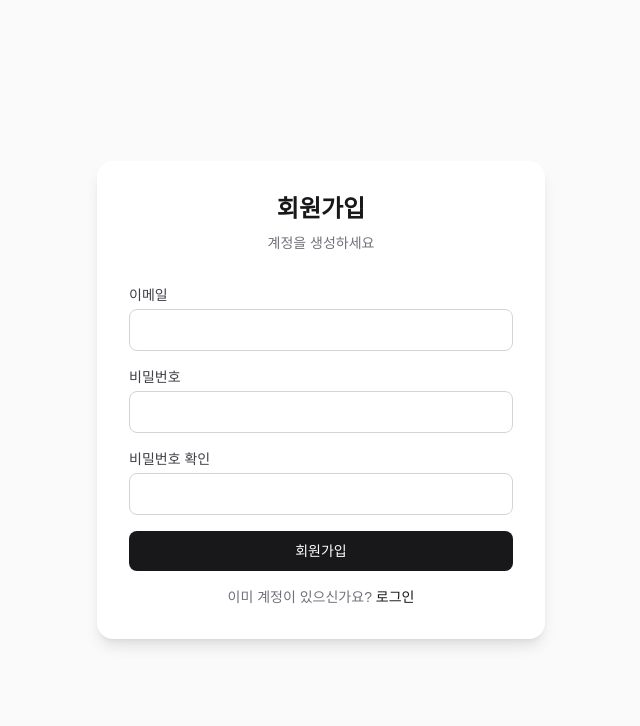
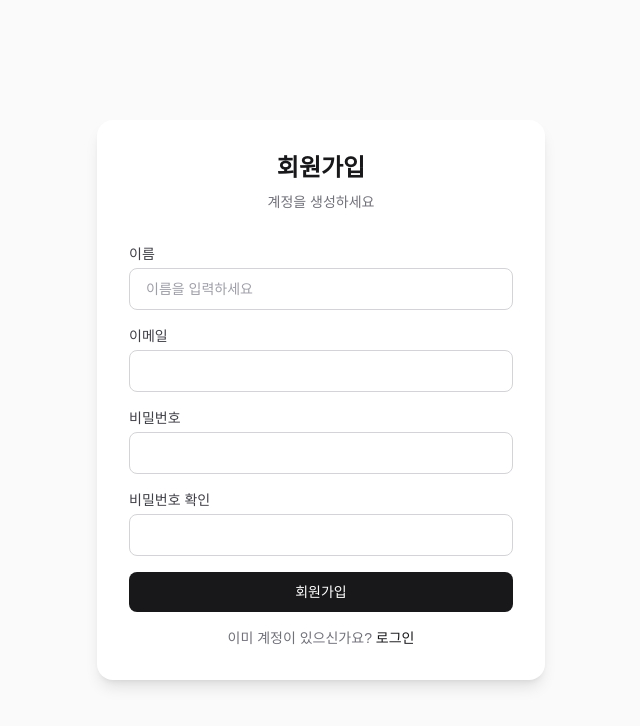
Before and after one commit to mijinny8695-art/luckyple, a Next.js app: page /signup in a window 1280 px wide. Shown: the top 726 px of the page, without its empty margins (319-959 px from the left). Built offline with nearby package versions, Linux system fonts and the light colour scheme; no server answers.

Commit message:
회원 이름 필드 추가: DB, 회원가입 폼, 회원관리 목록

```diff
--- a/app/(auth)/signup/actions.ts
+++ b/app/(auth)/signup/actions.ts
@@ -18,11 +18,24 @@ export async function signup(formData: FormData) {
   }
 
   const email = formData.get('email') as string
+  const name = (formData.get('name') as string)?.trim()
 
-  const { error } = await supabase.auth.signUp({ email, password })
+  if (!name) {
+    return { error: '이름을 입력해주세요.' }
+  }
+
+  const { data: signUpData, error } = await supabase.auth.signUp({ email, password })
 
   if (error) {
     return { error: '회원가입 중 오류가 발생했습니다. 다시 시도해주세요.' }
+  }
+
+  // profiles에 이름 저장
+  if (signUpData.user) {
+    await supabase
+      .from('profiles')
+      .update({ name })
+      .eq('id', signUpData.user.id)
   }
 
   // 회원가입 후 바로 로그인
--- a/app/(auth)/signup/signup-form.tsx
+++ b/app/(auth)/signup/signup-form.tsx
@@ -24,6 +24,19 @@ export function SignupForm() {
           {error}
         </div>
       )}
+      <div>
+        <label htmlFor="name" className="mb-1 block text-sm font-medium text-zinc-700">
+          이름
+        </label>
+        <input
+          id="name"
+          name="name"
+          type="text"
+          required
+          placeholder="이름을 입력하세요"
+          className="w-full rounded-lg border border-zinc-300 bg-white px-4 py-2.5 text-sm text-zinc-900 placeholder:text-zinc-400 focus:border-zinc-900 focus:outline-none focus:ring-1 focus:ring-zinc-900"
+        />
+      </div>
       <div>
         <label htmlFor="email" className="mb-1 block text-sm font-medium text-zinc-700">
           이메일
--- a/app/admin/(dashboard)/members/actions.ts
+++ b/app/admin/(dashboard)/members/actions.ts
@@ -6,6 +6,7 @@ import { createClient } from '@/lib/supabase/server'
 export type Member = {
   id: string
   email: string
+  name: string | null
   role: string
   created_at: string
 }
@@ -15,7 +16,7 @@ export async function getMembers(search?: string) {
 
   let query = supabase
     .from('profiles')
-    .select('id, email, role, created_at')
+    .select('id, email, name, role, created_at')
     .order('created_at', { ascending: false })
 
   if (search?.trim()) {
--- a/app/admin/(dashboard)/members/members-table.tsx
+++ b/app/admin/(dashboard)/members/members-table.tsx
@@ -18,7 +18,7 @@ export function MembersTable({ members }: { members: Member[] }) {
           <table className="w-full text-sm">
             <thead>
               <tr className="border-b border-zinc-100 bg-zinc-50/50">
-                <th className="px-6 py-3 text-left text-xs font-semibold uppercase tracking-wider text-zinc-500">이메일</th>
+                <th className="px-6 py-3 text-left text-xs font-semibold uppercase tracking-wider text-zinc-500">회원정보</th>
                 <th className="px-6 py-3 text-center text-xs font-semibold uppercase tracking-wider text-zinc-500">역할</th>
                 <th className="px-6 py-3 text-left text-xs font-semibold uppercase tracking-wider text-zinc-500">가입일</th>
                 <th className="px-6 py-3 text-center text-xs font-semibold uppercase tracking-wider text-zinc-500">관리</th>
@@ -28,8 +28,8 @@ export function MembersTable({ members }: { members: Member[] }) {
               {members.map((member) => (
                 <tr key={member.id} className="hover:bg-zinc-50">
                   <td className="px-6 py-4">
-                    <p className="font-medium text-zinc-900">{member.email}</p>
-                    <p className="text-[10px] text-zinc-400">{member.id}</p>
+                    <p className="font-medium text-zinc-900">{member.name || '-'}</p>
+                    <p className="text-xs text-zinc-500">{member.email}</p>
                   </td>
                   <td className="px-6 py-4 text-center">
                     <button
```
Also changed, not shown: 1 other file (tests, documents, lock files or other folders).
